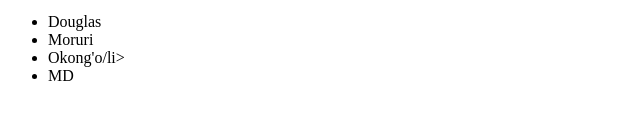
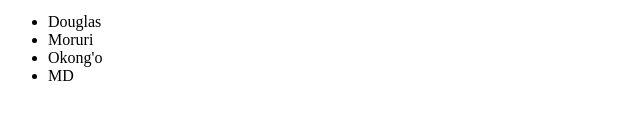
Before and after one commit to ynyanchoka/my-first-webpage, a plain HTML site: page my-favorite-things.html in a window 1280 px wide. Shown: the part 372-492 px from the top of the page, 0-640 px from the left. Drawn offline with Linux system fonts and the light colour scheme.

Commit message:
add changes to list

```diff
--- a/my-favorite-things.html
+++ b/my-favorite-things.html
@@ -21,7 +21,7 @@
     <ul>
         <li>Douglas</li>
         <li>Moruri</li>
-        <li>Okong'o/li>
+        <li>Okong'o</li>
         <li>MD</li>
     </ul>
     </body>
```
